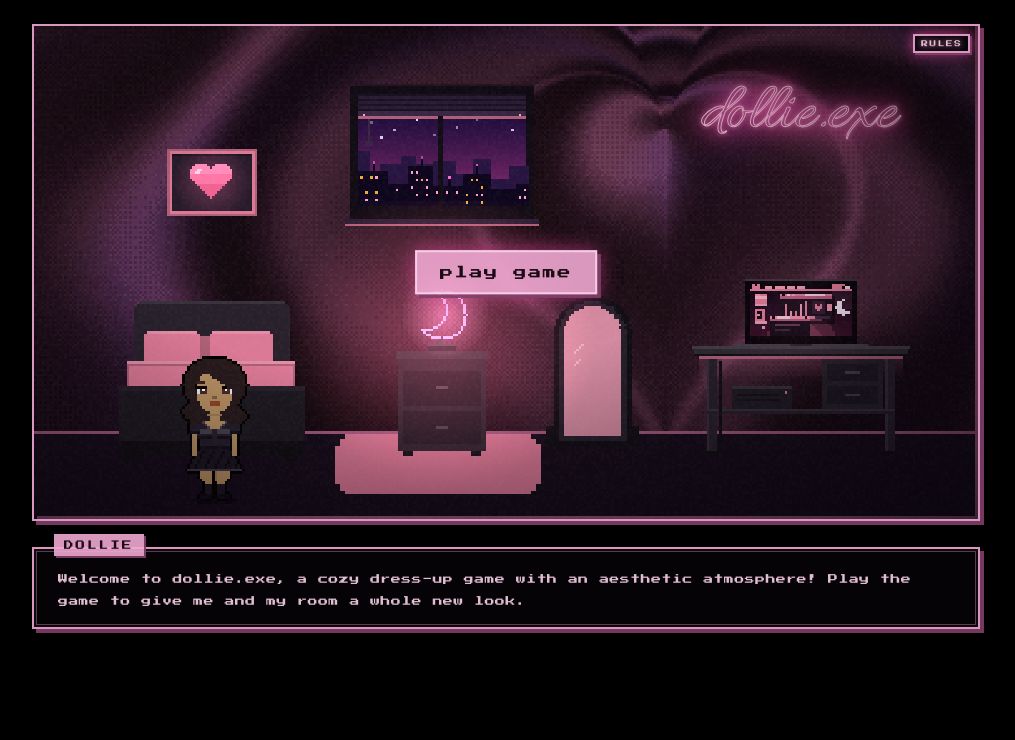
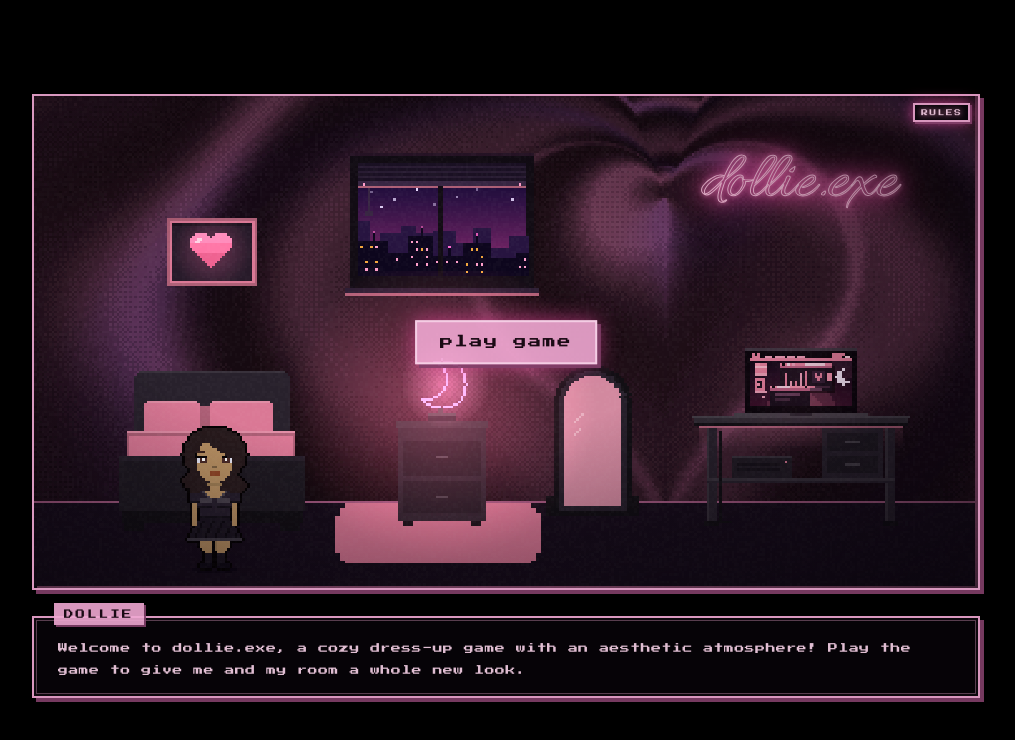
Before and after one commit to laybuh/dollhouse.exe, a React (Vite) app: page / in a window 1280 px wide. Shown: the top 740 px of the page, without its empty margins (134-1149 px from the left). Built offline with nearby package versions, Linux system fonts and the light colour scheme.

Commit message:
center the start screen

```diff
--- a/src/App.jsx
+++ b/src/App.jsx
@@ -307,7 +307,7 @@ function App() {
   }
 
   return (
-    <main className="app">
+    <main className={playing ? 'app' : 'app app-intro'}>
       <div className="stage">
         <div className="view">
           <div className={lookRight ? 'room room-right' : 'room'}>
--- a/src/index.css
+++ b/src/index.css
@@ -906,3 +906,9 @@ input:focus-visible {
     padding: 10px;
   }
 }
+
+.app-intro {
+  min-height: 100vh;
+  min-height: 100svh;
+  justify-content: center;
+}
```
